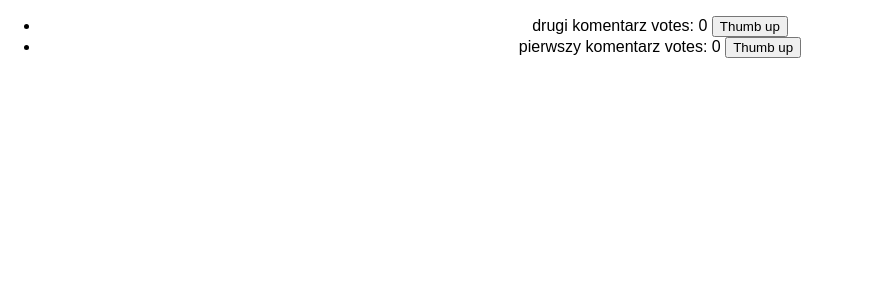
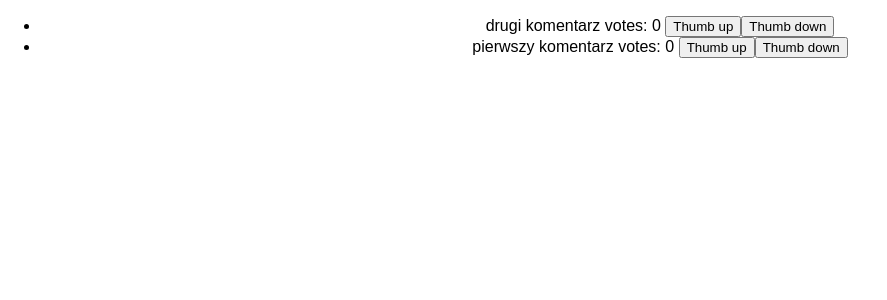
Before and after one commit to adamw28/19.7, a React (Create React App) app: page / in a window 1280 px wide. Shown: the top 300 px of the page, without its empty margins (0-887 px from the left). Built offline with nearby package versions, Linux system fonts and the light colour scheme.

Commit message:
Add function thumbDownComment

```diff
--- a/src/Comment.js
+++ b/src/Comment.js
@@ -1,8 +1,9 @@
 import React from 'react';
 
-const Comment = ({text, votes, id, thumbUpComment}) =>
+const Comment = ({text, votes, id, thumbUpComment, thumbDownComment}) =>
   <li>
     {text} <span>votes: {votes}</span> <button onClick={() => thumbUpComment(id)}>Thumb up</button>
+    <button onClick={() => thumbDownComment(id)}>Thumb down</button>
   </li>;
 
 export default Comment;
--- a/src/CommentContainer.js
+++ b/src/CommentContainer.js
@@ -1,9 +1,10 @@
 import {connect} from 'react-redux';
 import Comment from './Comment';
-import {thumbUpComment} from './action'
+import {thumbUpComment, thumbDownComment} from './action'
 
 const mapDispatchToProps = dispatch => ({
-  thumbUpComment: (id) => dispatch(thumbUpComment(id))
+  thumbUpComment: (id) => dispatch(thumbUpComment(id)),
+  thumbDownComment: (id) => dispatch(thumbDownComment(id))
 });
 
 export default connect(null, mapDispatchToProps)(Comment);
--- a/src/CommentsList.js
+++ b/src/CommentsList.js
@@ -1,9 +1,7 @@
 import React from 'react';
-import Comment from './Comment';
-import comments from './comments';
-import CommentContainer from './CommentContainer';
+import Comment from './CommentContainer';
 
-const CommentsList = ({comments}) => {console.log(comments);
+const CommentsList = ({comments}) => {
 	return <ul>{comments.map(comment => <Comment key={comment.id} {...comment}/>)}</ul>;}
 
 export default CommentsList;
--- a/src/action.js
+++ b/src/action.js
@@ -1,10 +1,10 @@
 import uuid from 'uuid';
-import { createStore } from 'redux';
 import { store } from './index';
 export const ADD_COMMENT = 'ADD_COMMENT';
 export const EDIT_COMMENT = 'EDIT_COMMENT';
 export const REMOVE_COMMENT = 'REMOVE_COMMENT';
 export const THUMB_UP_COMMENT = 'THUMB_UP_COMMENT';
+export const THUMB_DOWN_COMMENT = 'THUMB_DOWN_COMMENT';
 
 function addComment(text) {
     return {
@@ -36,4 +36,11 @@
     }
 }
 
-export { boundAddComment, removeComment, editComment, thumbUpComment };
+function thumbDownComment(commentId) {
+    return {
+        type: THUMB_DOWN_COMMENT,
+        id: commentId
+    }
+}
+
+export { boundAddComment, removeComment, editComment, thumbUpComment, thumbDownComment };
--- a/src/comments.js
+++ b/src/comments.js
@@ -1,7 +1,7 @@
 import {
     ADD_COMMENT,
-
     THUMB_UP_COMMENT,
+    THUMB_DOWN_COMMENT
 
 } from './action.js';
 
@@ -20,6 +20,13 @@
                 }
                 return comment;
             });
+            case THUMB_DOWN_COMMENT:
+            return state.map(comment => {
+                if (comment.id === action.id) {
+                    return { ...comment, votes: comment.votes - 1 }
+                }
+                return comment;
+            });
         default:
             return state;
     }
```
